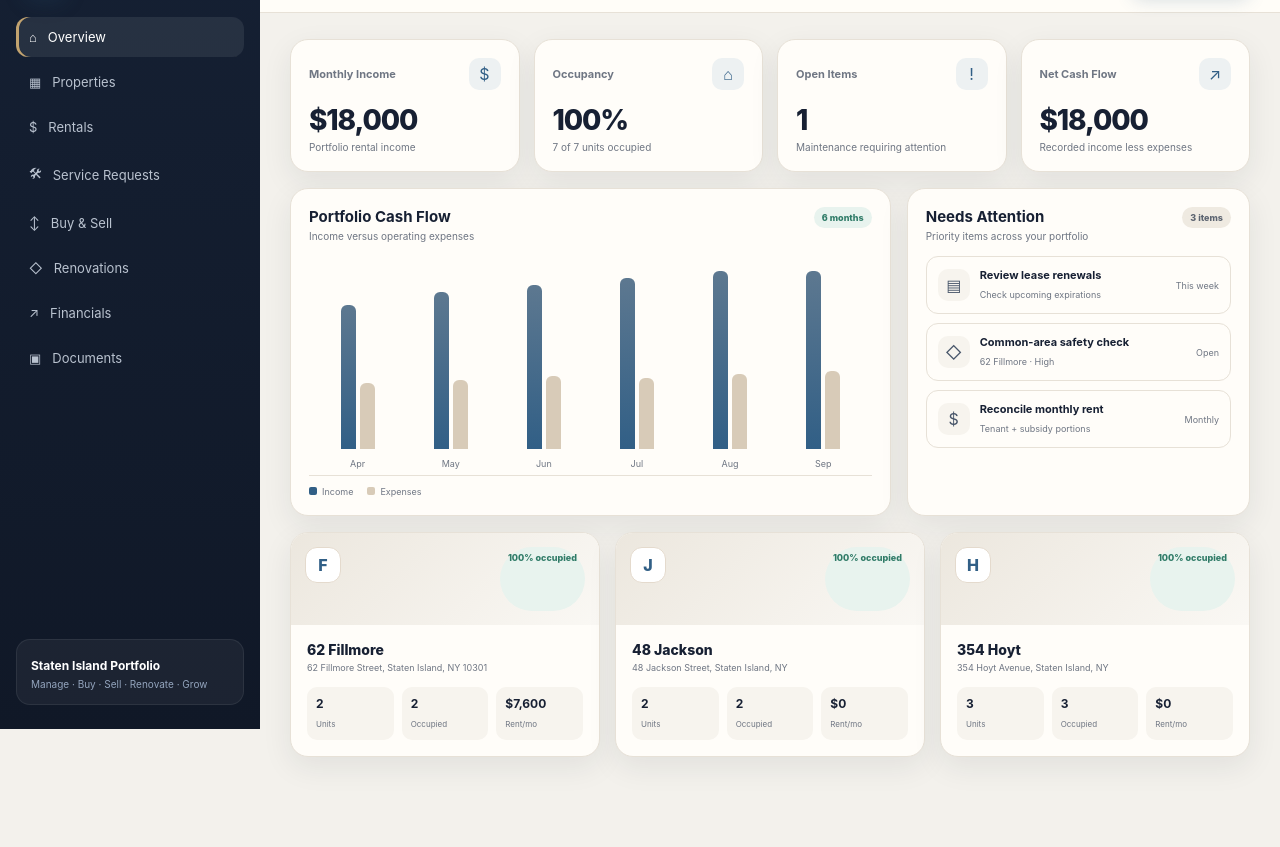
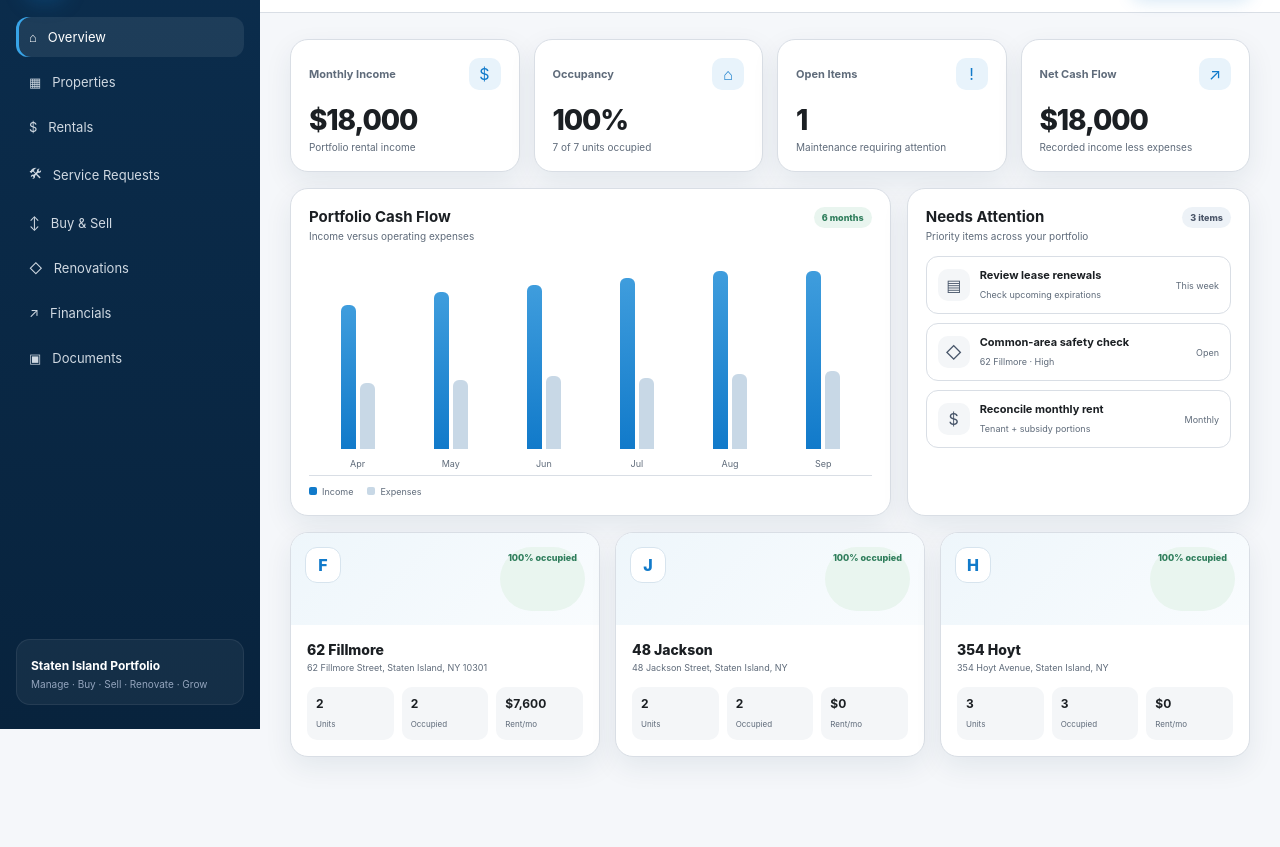
Before and after one commit to jjdia/propertyworks, a plain HTML site: page index.html in a window 1280 px wide. Shown: the part 71-918 px from the top of the page. Drawn offline with Linux system fonts and the light colour scheme.

Commit message:
Adopt Chase-inspired professional blue color palette

```diff
--- a/index.html
+++ b/index.html
@@ -10,22 +10,22 @@
 <link rel="manifest" href="./manifest.webmanifest">
 <title>PropertyWorks</title>
 <style>
-:root{--bg:#f3f1ec;--surface:#fffdf9;--surface2:#f7f4ee;--ink:#172033;--muted:#6f7683;--line:#e7e1d7;--navy:#152033;--blue:#315f86;--blue2:#244966;--green:#2f7b67;--amber:#b58a52;--red:#b94b4b;--shadow:0 10px 30px rgba(23,32,51,.08);--radius:18px}
+:root{--bg:#f5f7fa;--surface:#ffffff;--surface2:#f4f6f8;--ink:#1b1f23;--muted:#5f6b7a;--line:#d9dee5;--navy:#0b2d4d;--blue:#117aca;--blue2:#0a5f9e;--green:#2e7d5b;--amber:#b7791f;--red:#c53d3d;--shadow:0 10px 28px rgba(11,45,77,.08);--radius:18px}
 *{box-sizing:border-box}body{margin:0;background:var(--bg);color:var(--ink);font-family:Inter,-apple-system,BlinkMacSystemFont,"Segoe UI",Roboto,Helvetica,Arial,sans-serif}button,input,select,textarea{font:inherit}button{cursor:pointer}
-.app{min-height:100vh;display:grid;grid-template-columns:260px 1fr}.sidebar{background:linear-gradient(180deg,#152033,#101827);color:#fff;padding:24px 16px;display:flex;flex-direction:column;position:sticky;top:0;height:100vh}.brand{display:flex;align-items:center;gap:12px;padding:0 8px 22px}.brandmark{width:42px;height:42px;border-radius:14px;background:linear-gradient(135deg,#3d6d93,#244966);display:grid;place-items:center;font-weight:900;box-shadow:0 8px 20px rgba(36,73,102,.28)}.brand h1{font-size:16px;margin:0}.brand small{display:block;color:#aab3bf;margin-top:2px;font-size:11px}
-.nav{display:grid;gap:5px}.navbtn{border:0;background:transparent;color:#b9c2cf;border-radius:12px;padding:12px 13px;text-align:left;display:flex;align-items:center;gap:11px;font-size:13px}.navbtn:hover,.navbtn.active{background:rgba(255,255,255,.08);color:#fff}.navbtn.active{box-shadow:inset 3px 0 #c2a36f}.sidefoot{margin-top:auto}.portfolio-mini{padding:14px;background:rgba(255,255,255,.05);border:1px solid rgba(255,255,255,.07);border-radius:14px}.portfolio-mini b{font-size:12px}.portfolio-mini p{font-size:10px;color:#93a4bd;margin:4px 0 0}
-.main{min-width:0}.topbar{height:84px;background:rgba(255,253,249,.94);border-bottom:1px solid var(--line);backdrop-filter:blur(12px);display:flex;align-items:center;justify-content:space-between;padding:0 30px;position:sticky;top:0;z-index:20}.topbar h2{margin:0;font-size:22px;letter-spacing:-.03em}.topbar p{margin:5px 0 0;font-size:12px;color:var(--muted)}.actions{display:flex;gap:10px;align-items:center}.btn{border:0;border-radius:11px;padding:10px 14px;font-weight:700}.btn-primary{background:var(--blue);color:#fff;box-shadow:0 7px 18px rgba(49,95,134,.20)}.btn-primary:hover{background:var(--blue2)}.btn-soft{background:#eee8de;color:#3b4656}
-.content{padding:26px 30px 90px}.kpis{display:grid;grid-template-columns:repeat(4,1fr);gap:14px}.card{background:var(--surface);border:1px solid var(--line);border-radius:var(--radius);box-shadow:var(--shadow)}.kpi{padding:18px}.kpihead{display:flex;justify-content:space-between;align-items:center}.kpilabel{font-size:11px;color:var(--muted);font-weight:700}.kpiicon{width:32px;height:32px;border-radius:10px;background:#edf1f2;color:var(--blue);display:grid;place-items:center}.kpivalue{font-size:28px;font-weight:800;letter-spacing:-.04em;margin-top:13px}.kpifoot{font-size:10px;color:var(--muted);margin-top:4px}
-.grid2{display:grid;grid-template-columns:1.4fr .8fr;gap:16px;margin-top:16px}.panel{padding:18px}.panelhead{display:flex;justify-content:space-between;align-items:flex-start;gap:12px;margin-bottom:14px}.panelhead h3{font-size:15px;margin:0}.panelhead p{font-size:10px;color:var(--muted);margin:4px 0 0}.chip{font-size:9px;font-weight:800;border-radius:999px;padding:5px 8px;background:#efeae1;color:#5c6470}.chip.good{background:#e8f3ee;color:var(--green)}.chip.warn{background:#f7efe2;color:var(--amber)}.chip.bad{background:#f7e9e9;color:var(--red)}
-.chart{height:220px;display:flex;align-items:flex-end;gap:12px;padding:15px 8px 26px;border-bottom:1px solid var(--line)}.monthgroup{flex:1;height:100%;display:flex;align-items:flex-end;justify-content:center;gap:4px;position:relative}.bar{width:15px;border-radius:6px 6px 0 0}.bar.income{background:linear-gradient(180deg,#5d7890,#315f86)}.bar.expense{background:#d8cbb8}.mlabel{position:absolute;bottom:-20px;font-size:9px;color:var(--muted)}.legend{display:flex;gap:14px;font-size:9px;color:var(--muted);margin-top:10px}.legend i{width:8px;height:8px;border-radius:2px;display:inline-block;margin-right:5px}.l1{background:#315f86}.l2{background:#d8cbb8}
+.app{min-height:100vh;display:grid;grid-template-columns:260px 1fr}.sidebar{background:linear-gradient(180deg,#0b2d4d,#08233d);color:#fff;padding:24px 16px;display:flex;flex-direction:column;position:sticky;top:0;height:100vh}.brand{display:flex;align-items:center;gap:12px;padding:0 8px 22px}.brandmark{width:42px;height:42px;border-radius:14px;background:linear-gradient(135deg,#1687d9,#0a5f9e);display:grid;place-items:center;font-weight:900;box-shadow:0 8px 20px rgba(17,122,202,.25)}.brand h1{font-size:16px;margin:0}.brand small{display:block;color:#c4cfda;margin-top:2px;font-size:11px}
+.nav{display:grid;gap:5px}.navbtn{border:0;background:transparent;color:#d0d9e2;border-radius:12px;padding:12px 13px;text-align:left;display:flex;align-items:center;gap:11px;font-size:13px}.navbtn:hover,.navbtn.active{background:rgba(255,255,255,.08);color:#fff}.navbtn.active{box-shadow:inset 3px 0 #37a4e8}.sidefoot{margin-top:auto}.portfolio-mini{padding:14px;background:rgba(255,255,255,.05);border:1px solid rgba(255,255,255,.07);border-radius:14px}.portfolio-mini b{font-size:12px}.portfolio-mini p{font-size:10px;color:#93a4bd;margin:4px 0 0}
+.main{min-width:0}.topbar{height:84px;background:rgba(255,255,255,.95);border-bottom:1px solid var(--line);backdrop-filter:blur(12px);display:flex;align-items:center;justify-content:space-between;padding:0 30px;position:sticky;top:0;z-index:20}.topbar h2{margin:0;font-size:22px;letter-spacing:-.03em}.topbar p{margin:5px 0 0;font-size:12px;color:var(--muted)}.actions{display:flex;gap:10px;align-items:center}.btn{border:0;border-radius:11px;padding:10px 14px;font-weight:700}.btn-primary{background:var(--blue);color:#fff;box-shadow:0 7px 18px rgba(17,122,202,.20)}.btn-primary:hover{background:var(--blue2)}.btn-soft{background:#eaf2f8;color:#0b2d4d}
+.content{padding:26px 30px 90px}.kpis{display:grid;grid-template-columns:repeat(4,1fr);gap:14px}.card{background:var(--surface);border:1px solid var(--line);border-radius:var(--radius);box-shadow:var(--shadow)}.kpi{padding:18px}.kpihead{display:flex;justify-content:space-between;align-items:center}.kpilabel{font-size:11px;color:var(--muted);font-weight:700}.kpiicon{width:32px;height:32px;border-radius:10px;background:#e8f3fb;color:var(--blue);display:grid;place-items:center}.kpivalue{font-size:28px;font-weight:800;letter-spacing:-.04em;margin-top:13px}.kpifoot{font-size:10px;color:var(--muted);margin-top:4px}
+.grid2{display:grid;grid-template-columns:1.4fr .8fr;gap:16px;margin-top:16px}.panel{padding:18px}.panelhead{display:flex;justify-content:space-between;align-items:flex-start;gap:12px;margin-bottom:14px}.panelhead h3{font-size:15px;margin:0}.panelhead p{font-size:10px;color:var(--muted);margin:4px 0 0}.chip{font-size:9px;font-weight:800;border-radius:999px;padding:5px 8px;background:#edf2f7;color:#4a5568}.chip.good{background:#e9f5ef;color:var(--green)}.chip.warn{background:#fff5e6;color:var(--amber)}.chip.bad{background:#fdecec;color:var(--red)}
+.chart{height:220px;display:flex;align-items:flex-end;gap:12px;padding:15px 8px 26px;border-bottom:1px solid var(--line)}.monthgroup{flex:1;height:100%;display:flex;align-items:flex-end;justify-content:center;gap:4px;position:relative}.bar{width:15px;border-radius:6px 6px 0 0}.bar.income{background:linear-gradient(180deg,#3f9ddd,#117aca)}.bar.expense{background:#c8d8e6}.mlabel{position:absolute;bottom:-20px;font-size:9px;color:var(--muted)}.legend{display:flex;gap:14px;font-size:9px;color:var(--muted);margin-top:10px}.legend i{width:8px;height:8px;border-radius:2px;display:inline-block;margin-right:5px}.l1{background:#117aca}.l2{background:#c8d8e6}
 .attn{display:grid;gap:9px}.attnitem{display:flex;align-items:center;gap:10px;padding:11px;border:1px solid var(--line);border-radius:12px}.attnicon{width:32px;height:32px;border-radius:10px;background:var(--surface2);display:grid;place-items:center;color:#475569}.attntext b{font-size:11px;display:block}.attntext span{font-size:9px;color:var(--muted)}.attnright{margin-left:auto;font-size:9px;color:var(--muted)}
-.propertygrid{display:grid;grid-template-columns:repeat(3,1fr);gap:15px;margin-top:16px}.property{overflow:hidden}.propcover{height:92px;background:linear-gradient(135deg,#ece7de,#faf8f4);padding:14px;display:flex;justify-content:space-between}.propbadge{width:36px;height:36px;background:#fff;border:1px solid #e4dacd;border-radius:12px;display:grid;place-items:center;color:var(--blue);font-weight:800}.propbody{padding:16px}.propname{font-size:14px;font-weight:800}.propaddr{font-size:9px;color:var(--muted);margin-top:4px}.propstats{display:grid;grid-template-columns:repeat(3,1fr);gap:8px;margin-top:14px}.stat{background:var(--surface2);padding:9px;border-radius:10px}.stat b{display:block;font-size:12px}.stat span{font-size:8px;color:var(--muted)}
+.propertygrid{display:grid;grid-template-columns:repeat(3,1fr);gap:15px;margin-top:16px}.property{overflow:hidden}.propcover{height:92px;background:linear-gradient(135deg,#eef6fb,#f9fcfe);padding:14px;display:flex;justify-content:space-between}.propbadge{width:36px;height:36px;background:#fff;border:1px solid #d7e4ee;border-radius:12px;display:grid;place-items:center;color:var(--blue);font-weight:800}.propbody{padding:16px}.propname{font-size:14px;font-weight:800}.propaddr{font-size:9px;color:var(--muted);margin-top:4px}.propstats{display:grid;grid-template-columns:repeat(3,1fr);gap:8px;margin-top:14px}.stat{background:var(--surface2);padding:9px;border-radius:10px}.stat b{display:block;font-size:12px}.stat span{font-size:8px;color:var(--muted)}
 .sectionbar{display:flex;justify-content:space-between;gap:12px;align-items:center;margin-bottom:14px}.search{border:1px solid var(--line);background:#fff;border-radius:11px;padding:10px 12px;min-width:240px}.tablecard{padding:0;overflow:hidden}table{width:100%;border-collapse:collapse;font-size:11px}th{text-align:left;color:var(--muted);font-size:9px;text-transform:uppercase;letter-spacing:.05em;padding:12px 14px;border-bottom:1px solid var(--line)}td{padding:13px 14px;border-bottom:1px solid var(--line)}.rowtitle{font-weight:750}.rowsub{font-size:9px;color:var(--muted);margin-top:2px}.status{display:inline-flex;align-items:center;gap:5px;font-size:9px;font-weight:800;padding:5px 8px;border-radius:999px}.status:before{content:"";width:5px;height:5px;border-radius:50%;background:currentColor}.status.good{background:#e9f8f2;color:var(--green)}.status.warn{background:#fff4e7;color:var(--amber)}.status.bad{background:#fdecec;color:var(--red)}
 .empty{padding:40px;text-align:center;color:var(--muted);font-size:11px}.mini-grid{display:grid;grid-template-columns:repeat(3,1fr);gap:15px}.mini{padding:16px}.mini h3{margin:0;font-size:13px}.mini p{font-size:9px;color:var(--muted);margin:4px 0 0}.kv{display:flex;justify-content:space-between;padding:9px 0;border-bottom:1px solid var(--line);font-size:10px}.kv:last-child{border:0}
 .mobilebar{display:none}
 dialog{width:min(660px,92vw);border:0;border-radius:20px;padding:0;box-shadow:0 30px 80px rgba(2,6,23,.3)}dialog::backdrop{background:rgba(2,6,23,.5);backdrop-filter:blur(3px)}.modal{padding:22px}.modalhead{display:flex;justify-content:space-between}.modalhead small{font-size:9px;letter-spacing:.12em;color:var(--blue);font-weight:900}.modalhead h3{margin:5px 0 0;font-size:20px}.close{border:0;background:#f1f5f9;width:32px;height:32px;border-radius:10px}.formgrid{display:grid;grid-template-columns:1fr 1fr;gap:12px;margin-top:18px}.field{display:grid;gap:6px}.field.full{grid-column:1/-1}.field label{font-size:9px;color:var(--muted);font-weight:800}.field input,.field select,.field textarea{border:1px solid var(--line);border-radius:10px;padding:10px;background:#fff}.field textarea{min-height:90px}.modalactions{display:flex;justify-content:flex-end;gap:9px;margin-top:18px}
 @media(max-width:1050px){.kpis{grid-template-columns:repeat(2,1fr)}.grid2{grid-template-columns:1fr}.propertygrid,.mini-grid{grid-template-columns:1fr 1fr}}
-@media(max-width:760px){.app{display:block}.sidebar{display:none}.topbar{height:auto;padding:16px 18px;position:sticky}.topbar h2{font-size:19px}.topbar p{display:none}.actions .btn-soft{display:none}.content{padding:16px 16px 100px}.kpis{grid-template-columns:1fr 1fr;gap:10px}.kpi{padding:14px}.kpivalue{font-size:22px}.grid2{gap:12px}.propertygrid,.mini-grid{grid-template-columns:1fr}.chart{height:180px}.search{min-width:0;width:100%}.sectionbar{align-items:stretch;flex-direction:column}.mobilebar{display:grid;grid-template-columns:repeat(5,1fr);position:fixed;left:0;right:0;bottom:0;background:rgba(255,253,249,.97);border-top:1px solid var(--line);padding:8px 8px calc(8px + env(safe-area-inset-bottom));z-index:40;backdrop-filter:blur(16px)}.mnav{border:0;background:transparent;color:#94a3b8;font-size:9px;display:grid;gap:3px;place-items:center}.mnav.active{color:var(--blue)}.mnav span{font-size:18px}.formgrid{grid-template-columns:1fr}.field.full{grid-column:auto}table{min-width:680px}.tablecard{overflow:auto}.topbar .btn-primary{padding:9px 11px}}
+@media(max-width:760px){.app{display:block}.sidebar{display:none}.topbar{height:auto;padding:16px 18px;position:sticky}.topbar h2{font-size:19px}.topbar p{display:none}.actions .btn-soft{display:none}.content{padding:16px 16px 100px}.kpis{grid-template-columns:1fr 1fr;gap:10px}.kpi{padding:14px}.kpivalue{font-size:22px}.grid2{gap:12px}.propertygrid,.mini-grid{grid-template-columns:1fr}.chart{height:180px}.search{min-width:0;width:100%}.sectionbar{align-items:stretch;flex-direction:column}.mobilebar{display:grid;grid-template-columns:repeat(5,1fr);position:fixed;left:0;right:0;bottom:0;background:rgba(255,255,255,.97);border-top:1px solid var(--line);padding:8px 8px calc(8px + env(safe-area-inset-bottom));z-index:40;backdrop-filter:blur(16px)}.mnav{border:0;background:transparent;color:#94a3b8;font-size:9px;display:grid;gap:3px;place-items:center}.mnav.active{color:var(--blue)}.mnav span{font-size:18px}.formgrid{grid-template-columns:1fr}.field.full{grid-column:auto}table{min-width:680px}.tablecard{overflow:auto}.topbar .btn-primary{padding:9px 11px}}
 </style>
 </head>
 <body>
```
